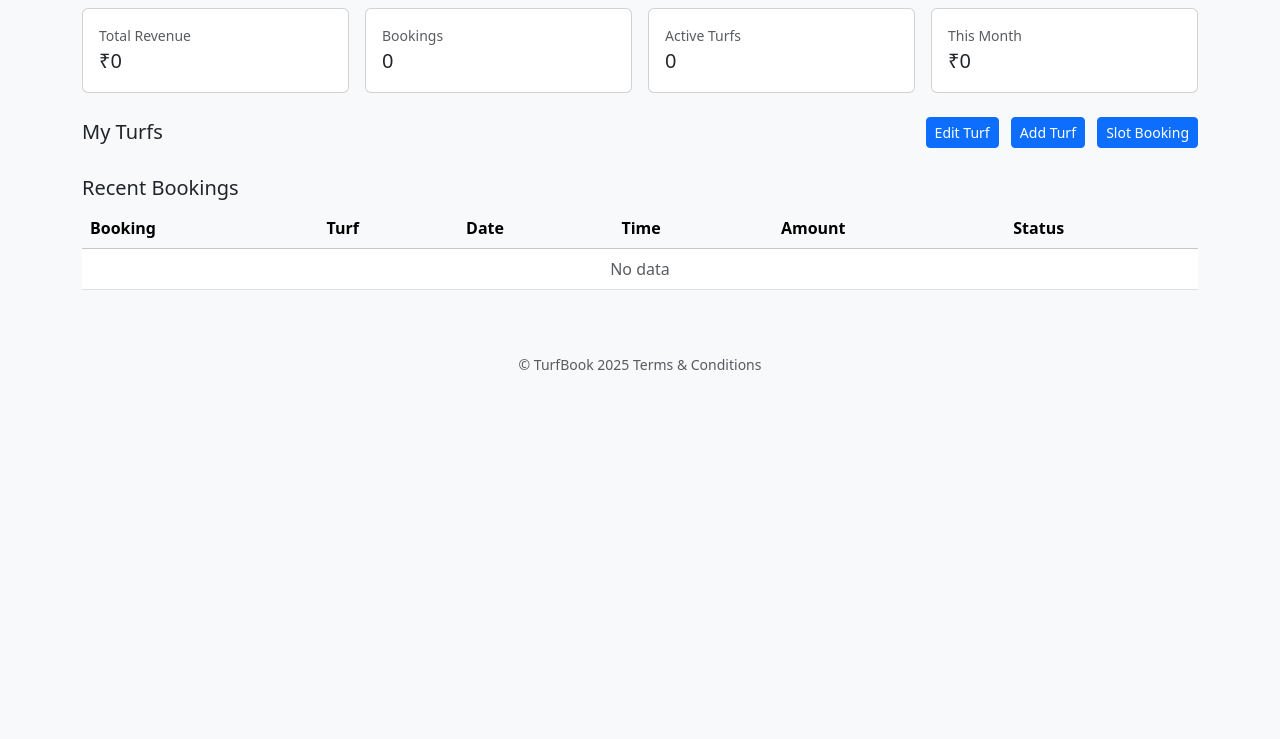
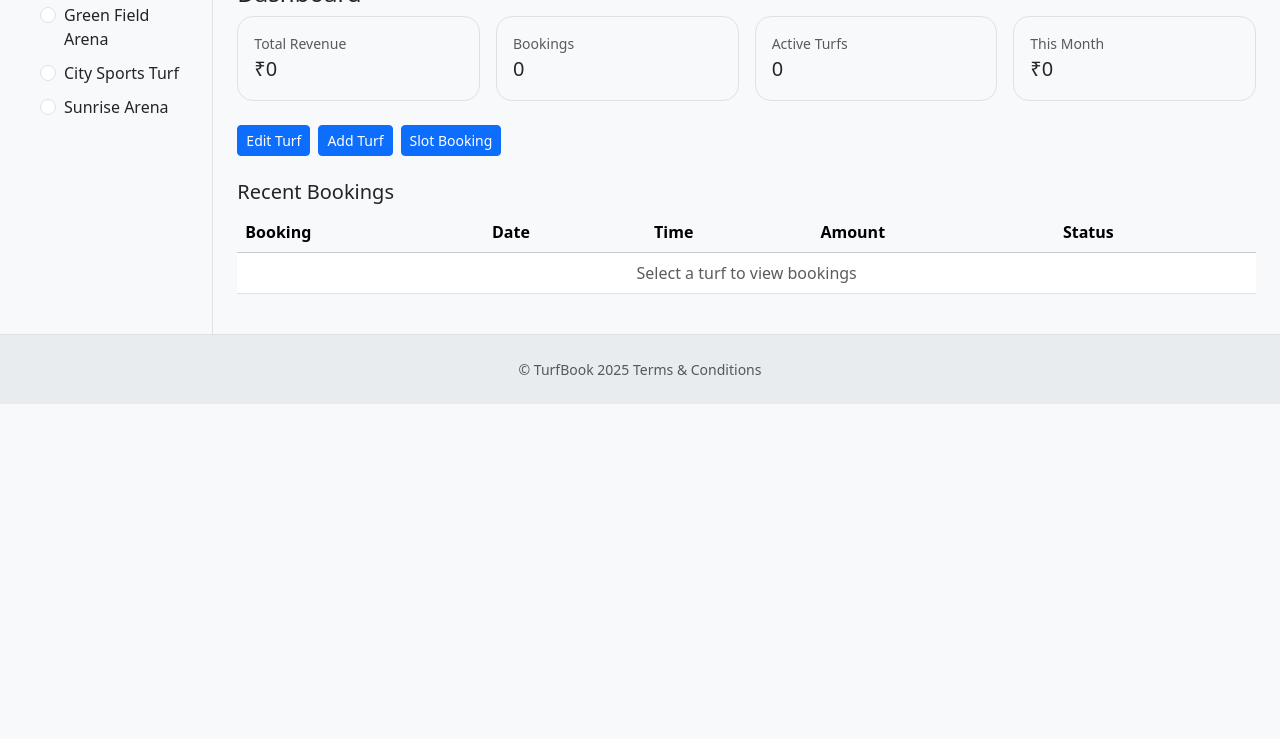
Before and after one commit to Saurabh21518055/turf, a plain HTML site: page owner-dashboard.html in a window 1280 px wide. Shown: the part 61-800 px from the top of the page. Drawn offline with nearby package versions, Linux system fonts and the light colour scheme.

Commit message:
changes in owner-dahsboard

```diff
--- a/owner-dashboard.html
+++ b/owner-dashboard.html
@@ -1,4 +1,4 @@
-<!DOCTYPE html>
+<!-- <!DOCTYPE html>
 <html lang="en">
 <head>
   <meta charset="utf-8"/><meta name="viewport" content="width=device-width, initial-scale=1"/>
@@ -21,7 +21,6 @@
     <div class="d-flex justify-content-between align-items-center mt-4">
   <h2 class="h5 m-0">My Turfs</h2>
   <div>
-    <!-- Add margin between the buttons -->
    <a class="btn btn-sm btn-primary me-2" href="owner-turf-edit.html">Edit Turf</a>
     <a class="btn btn-sm btn-primary me-2" href="owner-turf-add.html">Add Turf</a>
     <a class="btn btn-sm btn-primary" href="owner-slot-booking.html">Slot Booking</a>
@@ -50,4 +49,146 @@
   <script src="assets/js/layout.js"></script>
   <script src="assets/js/owner.js"></script>
 </body>
+</html> -->
+
+<!-- ----------------------------------------------- -->
+<!DOCTYPE html>
+<html lang="en">
+<head>
+  <meta charset="utf-8"/>
+  <meta name="viewport" content="width=device-width, initial-scale=1"/>
+  <title>Owner Dashboard • TurfBook</title>
+  <link href="https://cdn.jsdelivr.net/npm/bootstrap@5.3.3/dist/css/bootstrap.min.css" rel="stylesheet">
+  <link href="assets/css/custom.css" rel="stylesheet">
+</head>
+<body class="bg-light">
+
+  <!-- Navbar -->
+  <div id="navbar"></div>
+
+  <div class="container-fluid">
+    <div class="row">
+
+      <!-- Left Sidebar: Turf Selection -->
+      <nav class="col-md-2 col-lg-2 d-md-block bg-light sidebar collapse p-3 border-end">
+        <h5 class="mt-3">Select Turf(s)</h5>
+        <div id="ownerTurfList" class="form-check d-flex flex-column gap-2">
+          <!-- Turf radios injected dynamically -->
+        </div>
+      </nav>
+
+      <!-- Main Dashboard Content -->
+      <main class="col-md-10 col-lg-10 ms-sm-auto px-md-4 py-4">
+        <h1 class="h4 mt-3">Dashboard</h1>
+
+        <!-- KPI Cards -->
+        <div class="row g-3">
+          <div class="col-6 col-lg-3">
+            <div class="card"><div class="card-body"><div class="text-muted small">Total Revenue</div><div class="fs-5">₹<span id="revTotal">0</span></div></div></div>
+          </div>
+          <div class="col-6 col-lg-3">
+            <div class="card"><div class="card-body"><div class="text-muted small">Bookings</div><div class="fs-5"><span id="countBookings">0</span></div></div></div>
+          </div>
+          <div class="col-6 col-lg-3">
+            <div class="card"><div class="card-body"><div class="text-muted small">Active Turfs</div><div class="fs-5"><span id="countTurfs">0</span></div></div></div>
+          </div>
+          <div class="col-6 col-lg-3">
+            <div class="card"><div class="card-body"><div class="text-muted small">This Month</div><div class="fs-5">₹<span id="revMonth">0</span></div></div></div>
+          </div>
+        </div>
+
+        <!-- Turf Action Buttons -->
+        <div class="d-flex justify-content-start align-items-center mt-4 gap-2">
+          <a class="btn btn-sm btn-primary" href="owner-turf-edit.html">Edit Turf</a>
+          <a class="btn btn-sm btn-primary" href="owner-turf-add.html">Add Turf</a>
+          <a class="btn btn-sm btn-primary" href="owner-slot-booking.html">Slot Booking</a>
+        </div>
+
+        <!-- Recent Bookings -->
+        <h2 class="h5 mt-4">Recent Bookings</h2>
+        <div class="table-responsive">
+          <table class="table table-hover align-middle">
+            <thead class="table-light">
+              <tr>
+                <th>Booking</th>
+                <th>Date</th>
+                <th>Time</th>
+                <th>Amount</th>
+                <th>Status</th>
+              </tr>
+            </thead>
+            <tbody id="bookingsRows">
+              <tr><td colspan="5" class="text-center text-muted">Select a turf to view bookings</td></tr>
+            </tbody>
+          </table>
+        </div>
+      </main>
+    </div>
+  </div>
+
+  <!-- Footer -->
+  <div id="footer"></div>
+
+  <!-- Scripts -->
+  <script src="https://cdn.jsdelivr.net/npm/bootstrap@5.3.3/dist/js/bootstrap.bundle.min.js"></script>
+  <script src="assets/js/app.js"></script>
+  <script src="assets/js/auth.js"></script>
+  <script src="assets/js/guards.js"></script>
+  <script>requireAuth(['owner']);</script>
+  <script src="assets/js/layout.js"></script>
+
+  <script>
+    document.addEventListener("DOMContentLoaded", () => {
+      // Mock owner turfs
+      const turfs = [
+        {id:1,name:"Green Field Arena"},
+        {id:2,name:"City Sports Turf"},
+        {id:3,name:"Sunrise Arena"}
+      ];
+
+      // Mock bookings
+      const bookings = [
+        {id:"BK1A2B3", turfId:1, date:"2025-10-01", time:"18:00-19:00", amount:800, status:"CONFIRMED"},
+        {id:"BK1A2B4", turfId:1, date:"2025-10-02", time:"19:00-20:00", amount:800, status:"CONFIRMED"},
+        {id:"BK9Z8Y7", turfId:2, date:"2025-09-20", time:"10:00-11:00", amount:700, status:"COMPLETED"}
+      ];
+
+      const ownerTurfList = document.getElementById("ownerTurfList");
+      const tbody = document.getElementById("bookingsRows");
+
+      // Inject turf radio buttons (select only one)
+      turfs.forEach(t => {
+        const div = document.createElement("div");
+        div.className = "form-check";
+        div.innerHTML = `<input class="form-check-input" type="radio" name="turfSelect" value="${t.id}" id="turf${t.id}">
+                         <label class="form-check-label" for="turf${t.id}">${t.name}</label>`;
+        ownerTurfList.appendChild(div);
+      });
+
+      function renderBookings(turfId) {
+        const filtered = bookings.filter(b => b.turfId === turfId);
+        if (!filtered.length) {
+          tbody.innerHTML = `<tr><td colspan="5" class="text-center text-muted">No bookings for this turf</td></tr>`;
+          return;
+        }
+        tbody.innerHTML = filtered.map(b => `
+          <tr>
+            <td>${b.id}</td>
+            <td>${b.date}</td>
+            <td>${b.time}</td>
+            <td>₹${b.amount}</td>
+            <td><span class="badge ${b.status==="CONFIRMED"?"text-bg-success":"text-bg-secondary"}">${b.status}</span></td>
+          </tr>
+        `).join("");
+      }
+
+      // Update bookings when turf radio changes
+      ownerTurfList.addEventListener("change", (e) => {
+        const selectedId = Number(e.target.value);
+        renderBookings(selectedId);
+      });
+    });
+  </script>
+
+</body>
 </html>
```
